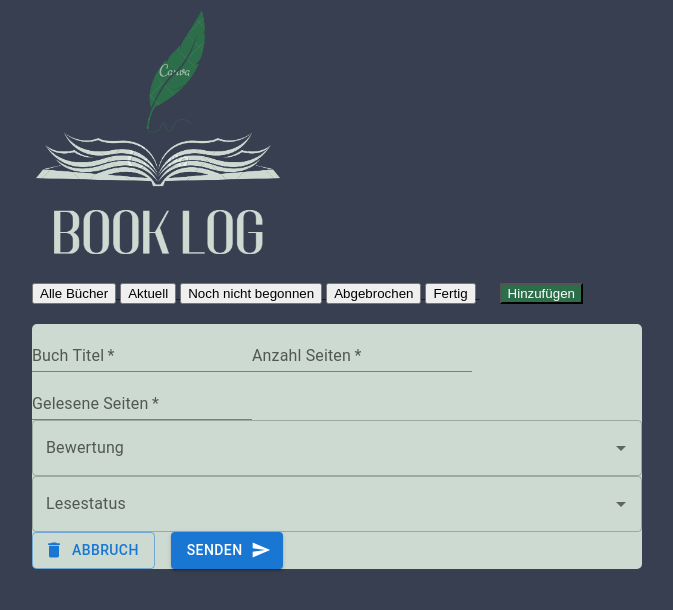
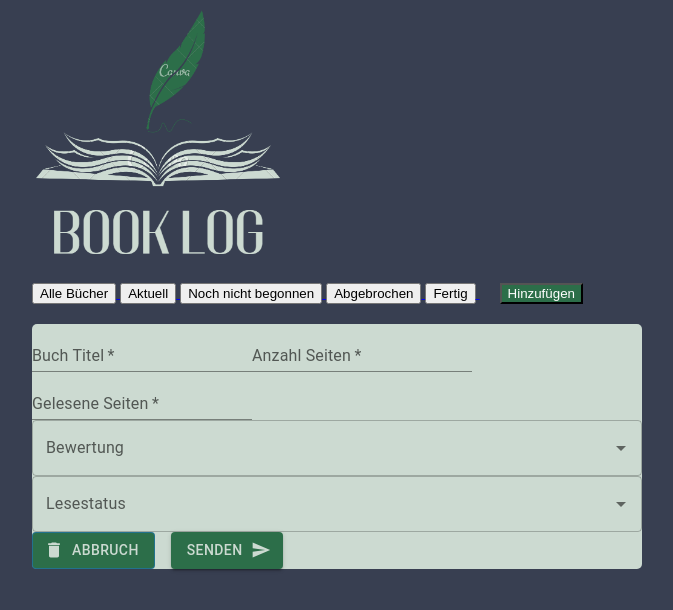
Before and after one commit to n-bajo/BookLog, a React (Create React App) app in the folder frontend/: page /edit in a window 1280 px wide. Shown: the top 610 px of the page, without its empty margins (303-976 px from the left). Built offline with nearby package versions, Linux system fonts and the light colour scheme.

Commit message:
Fixed edit page style 🐍

```diff
--- a/frontend/src/components/edit.jsx
+++ b/frontend/src/components/edit.jsx
@@ -8,6 +8,12 @@ import Button from "@mui/material/Button";
 import DeleteIcon from "@mui/icons-material/Delete";
 import SendIcon from "@mui/icons-material/Send";
 import Stack from "@mui/material/Stack";
+
+//for mui buttons
+const commonStyle = {
+  backgroundColor: "#2C6E49",
+  color: "#CCDAD1",
+};
 
 class Edit extends Component {
   state = {
@@ -135,10 +141,7 @@ class Edit extends Component {
       return;
     }
 
-    if (
-      current_page_num > max_page_num
-
-    ) {
+    if (current_page_num > max_page_num) {
       alert("[Gelesene Seiten] muss kleiner sein wie  [Anzahl Seiten]");
       return;
     }
@@ -226,7 +229,11 @@ class Edit extends Component {
 
           <Stack direction="row" spacing={2}>
             <a href="http://localhost:3000/">
-              <Button variant="outlined" startIcon={<DeleteIcon />}>
+              <Button
+                variant="outlined"
+                startIcon={<DeleteIcon />}
+                style={commonStyle}
+              >
                 Abbruch
               </Button>
             </a>
@@ -234,6 +241,7 @@ class Edit extends Component {
               onClick={() => this.handleEdit(this.state.book)}
               variant="contained"
               endIcon={<SendIcon />}
+              style={commonStyle}
             >
               Senden
             </Button>
```
Also changed, not shown: 1 other file (tests, documents, lock files or other folders).
